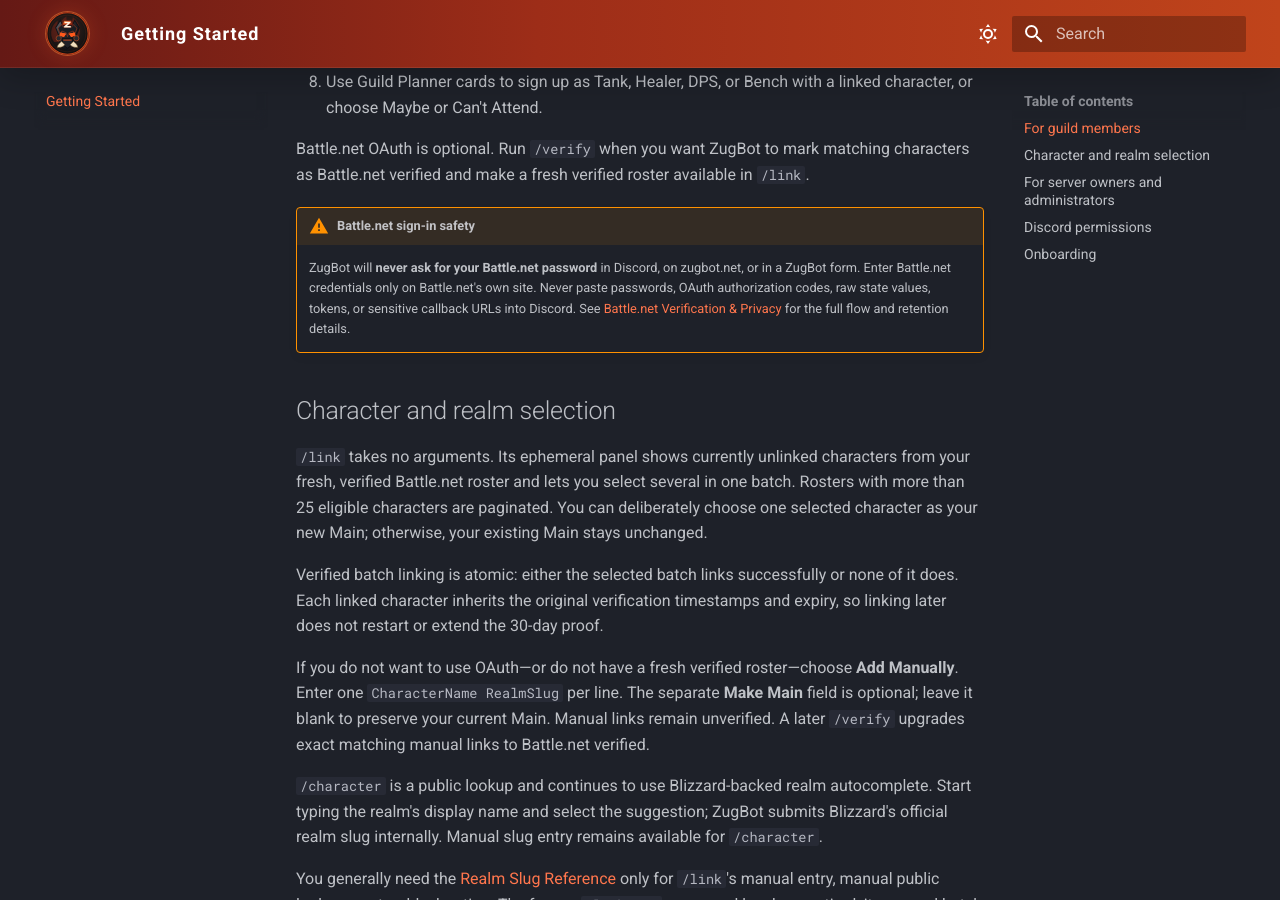
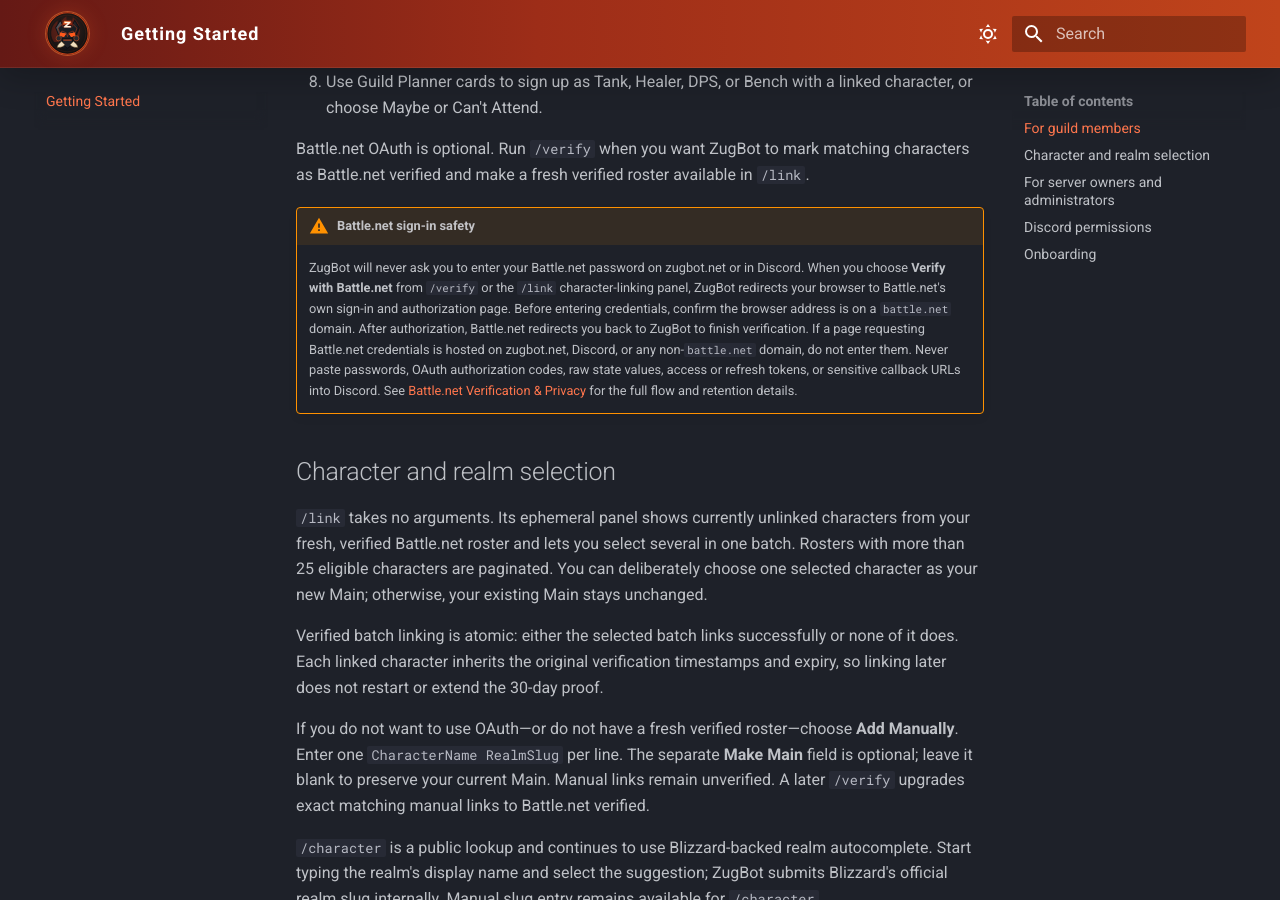
Before and after one commit to sthorne80/zugbot-site, an MkDocs documentation site: the page built from docs/getting-started.md, in a window 1280 px wide and 900 px high, scrolled down 752 px. Built offline with MkDocs 1.6.1 and Material for MkDocs 9.7.7, drawn with Linux system fonts in a browser that asks for light colours.

Commit message:
docs: clarify Battle.net redirect safety in getting started

```diff
--- a/docs/getting-started.md
+++ b/docs/getting-started.md
@@ -18,7 +18,7 @@
 Battle.net OAuth is optional. Run `/verify` when you want ZugBot to mark matching characters as Battle.net verified and make a fresh verified roster available in `/link`.
 
 !!! warning "Battle.net sign-in safety"
-    ZugBot will **never ask for your Battle.net password** in Discord, on zugbot.net, or in a ZugBot form. Enter Battle.net credentials only on Battle.net's own site. Never paste passwords, OAuth authorization codes, raw state values, tokens, or sensitive callback URLs into Discord. See [Battle.net Verification & Privacy](verification.md) for the full flow and retention details.
+    ZugBot will never ask you to enter your Battle.net password on zugbot.net or in Discord. When you choose **Verify with Battle.net** from `/verify` or the `/link` character-linking panel, ZugBot redirects your browser to Battle.net's own sign-in and authorization page. Before entering credentials, confirm the browser address is on a `battle.net` domain. After authorization, Battle.net redirects you back to ZugBot to finish verification. If a page requesting Battle.net credentials is hosted on zugbot.net, Discord, or any non-`battle.net` domain, do not enter them. Never paste passwords, OAuth authorization codes, raw state values, access or refresh tokens, or sensitive callback URLs into Discord. See [Battle.net Verification & Privacy](verification.md) for the full flow and retention details.
 
 ## Character and realm selection
 
```
